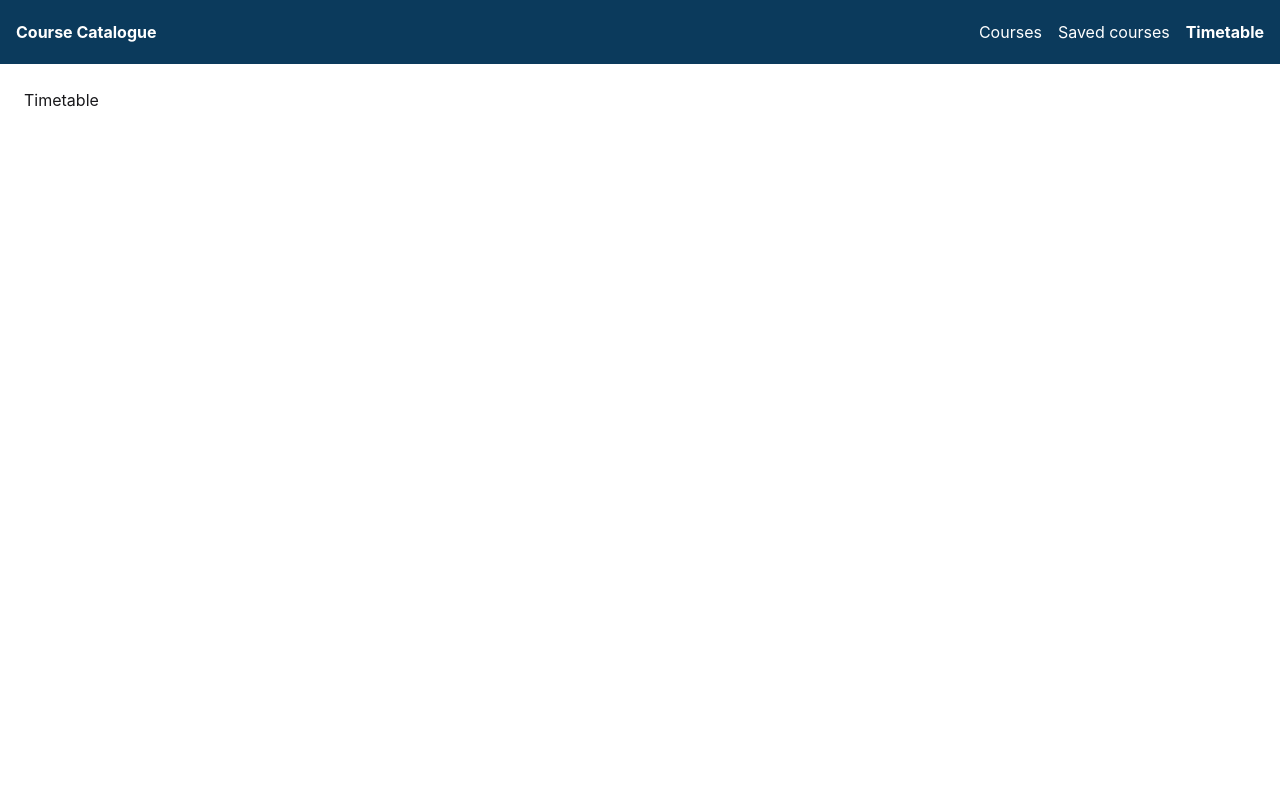
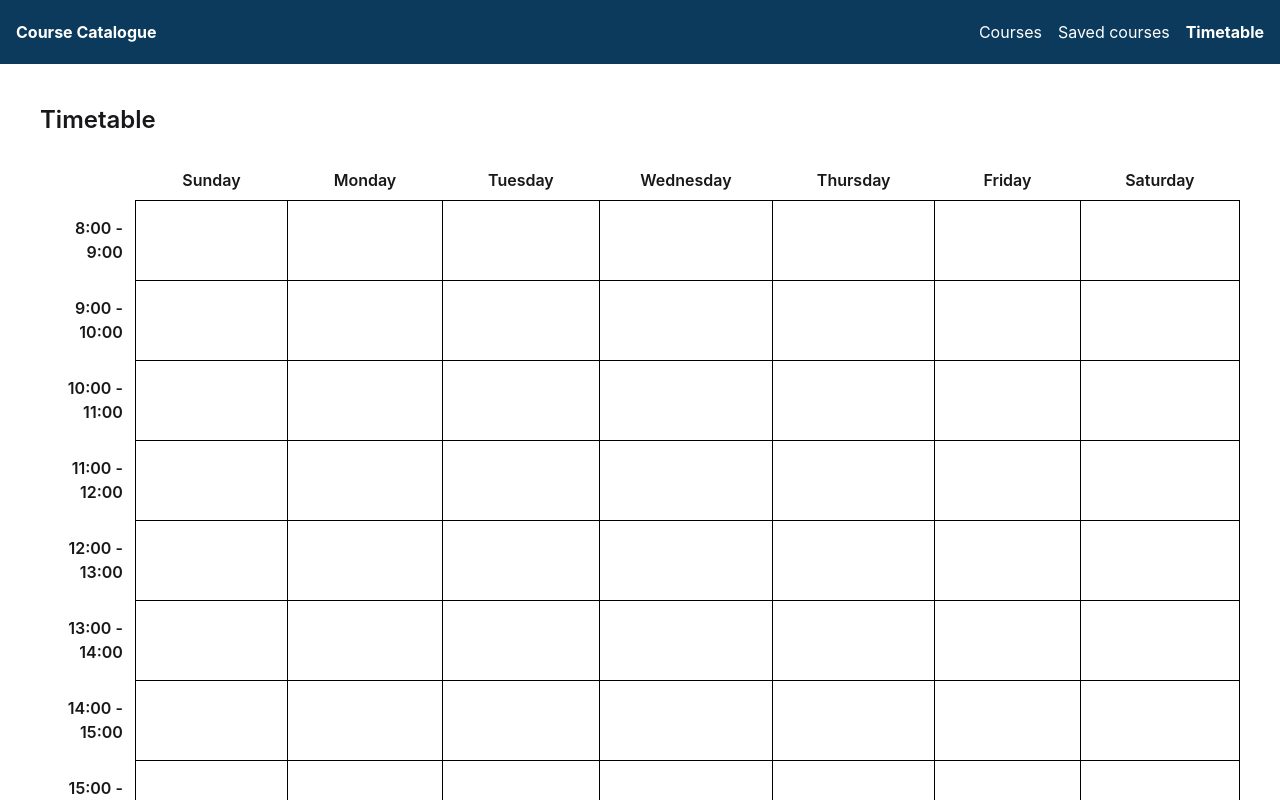
Before and after one commit to TheCuties/TheCuties-Classes-Catalogue, a React (Vite) app: page /timetable in a window 1280 px wide. Shown: the top 800 px of the page. Built offline with nearby package versions, Linux system fonts and the light colour scheme.

Commit message:
feat: created background grid for timetable

```diff
--- a/src/pages/TimetablePage.jsx
+++ b/src/pages/TimetablePage.jsx
@@ -1,3 +1,35 @@
-export default function TimetablePage() {
-  return <h1>Timetable</h1>
+const DAYS_OF_WEEK = ["Sunday", "Monday", "Tuesday", "Wednesday", "Thursday", "Friday", "Saturday"];
+
+function TimetablePage() {
+  const hours = Array.from({ length: 14}, (_, i) => `${i + 8}:00 - ${i + 9}:00`);
+
+  return (
+    <div className="w-full mx-auto space-y-6 p-4">
+      <h1 className="text-2xl font-semibold mb-6">Timetable</h1>
+      <table className="table-auto border-collapse">
+        <thead>
+          <tr>
+            <th className={`w-40 h-10`}></th>
+            {DAYS_OF_WEEK.map((day) => (
+              <th key={day} className={`w-80 font-semibold text-center`}>
+                {day}
+              </th>
+            ))}
+          </tr>
+        </thead>
+        <tbody>
+          {hours.map((hour) => (
+            <tr key={hour}>
+              <td className={`h-20 font-semibold text-right pr-3`}>{hour}</td>
+              {Array.from({ length: 7 }).map((_, index) => (
+                <td key={index} className={`border border-black`}></td>
+              ))}
+            </tr>
+          ))}
+        </tbody>
+      </table>
+    </div>
+  );
 }
+
+export default TimetablePage;
```
